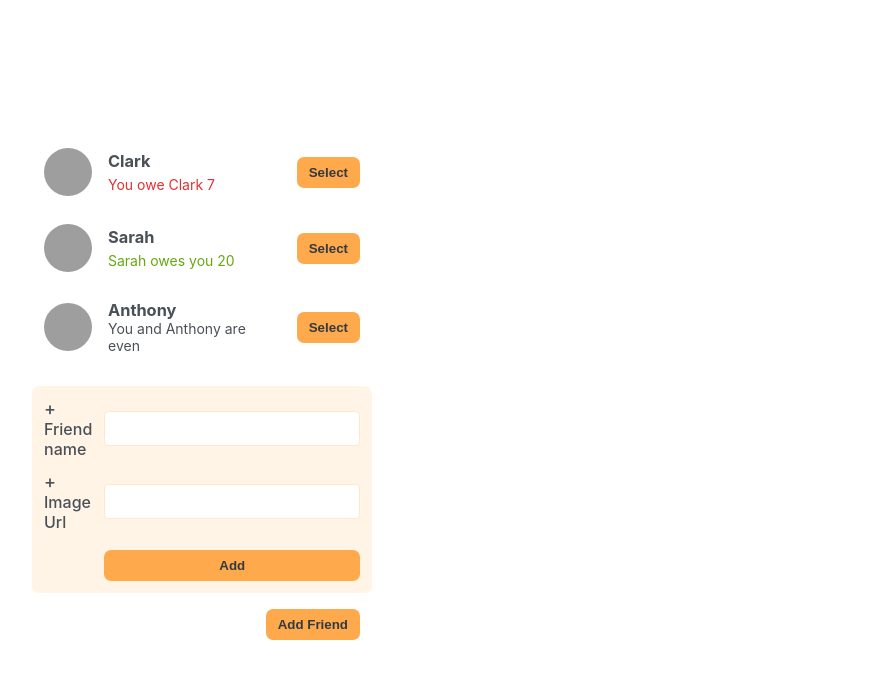
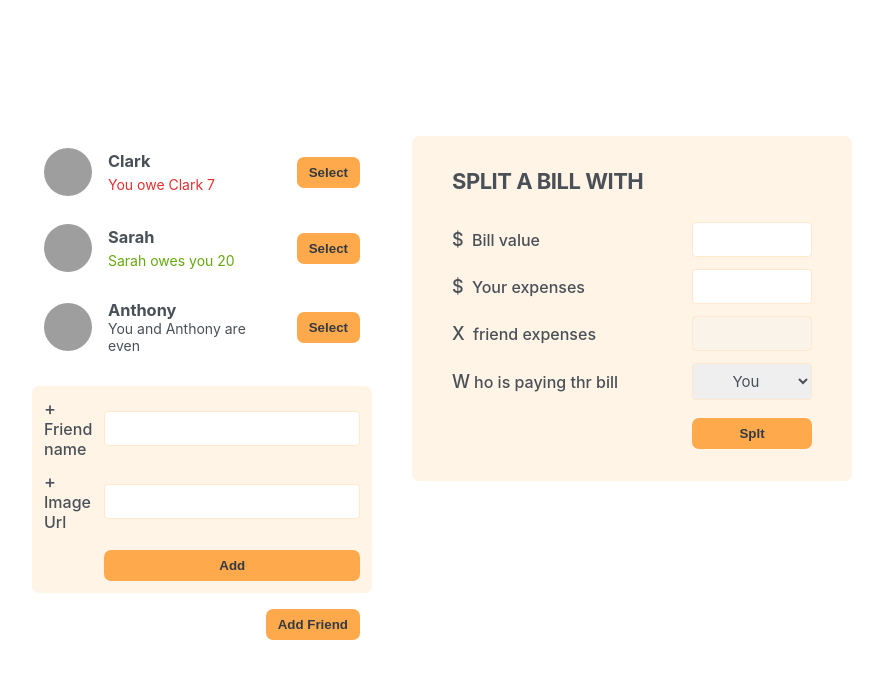
Before and after one commit to Huertz/eat-n-split, a React (Vite) app: page / in a window 1280 px wide. Shown: the top 678 px of the page, without its empty margins (198-1081 px from the left). Built offline with nearby package versions, Linux system fonts and the light colour scheme; grey boxes are pictures that could not be loaded.

Commit message:
finish with static site

```diff
--- a/src/App.jsx
+++ b/src/App.jsx
@@ -30,6 +30,7 @@
         <FormAddFriend />
         <Button>Add Friend</Button>
       </div>
+      <FormSplitBill />
     </div>
   );
 }
@@ -89,3 +90,29 @@
     </form>
   );
 }
+
+function FormSplitBill() {
+  return (
+    <form className='form-split-bill'>
+      <h2>Split a bill with</h2>
+      <label>$ Bill value</label>
+      <input type='text' />
+
+      <label>$ Your expenses</label>
+      <input type='text' />
+
+      <label>X friend expenses</label>
+      <input
+        type='text'
+        disabled
+      />
+
+      <label> Who is paying thr bill</label>
+      <select>
+        <option value='user'>You</option>
+        <option value='friend'>X</option>
+      </select>
+      <Button>Splt</Button>
+    </form>
+  );
+}
```
